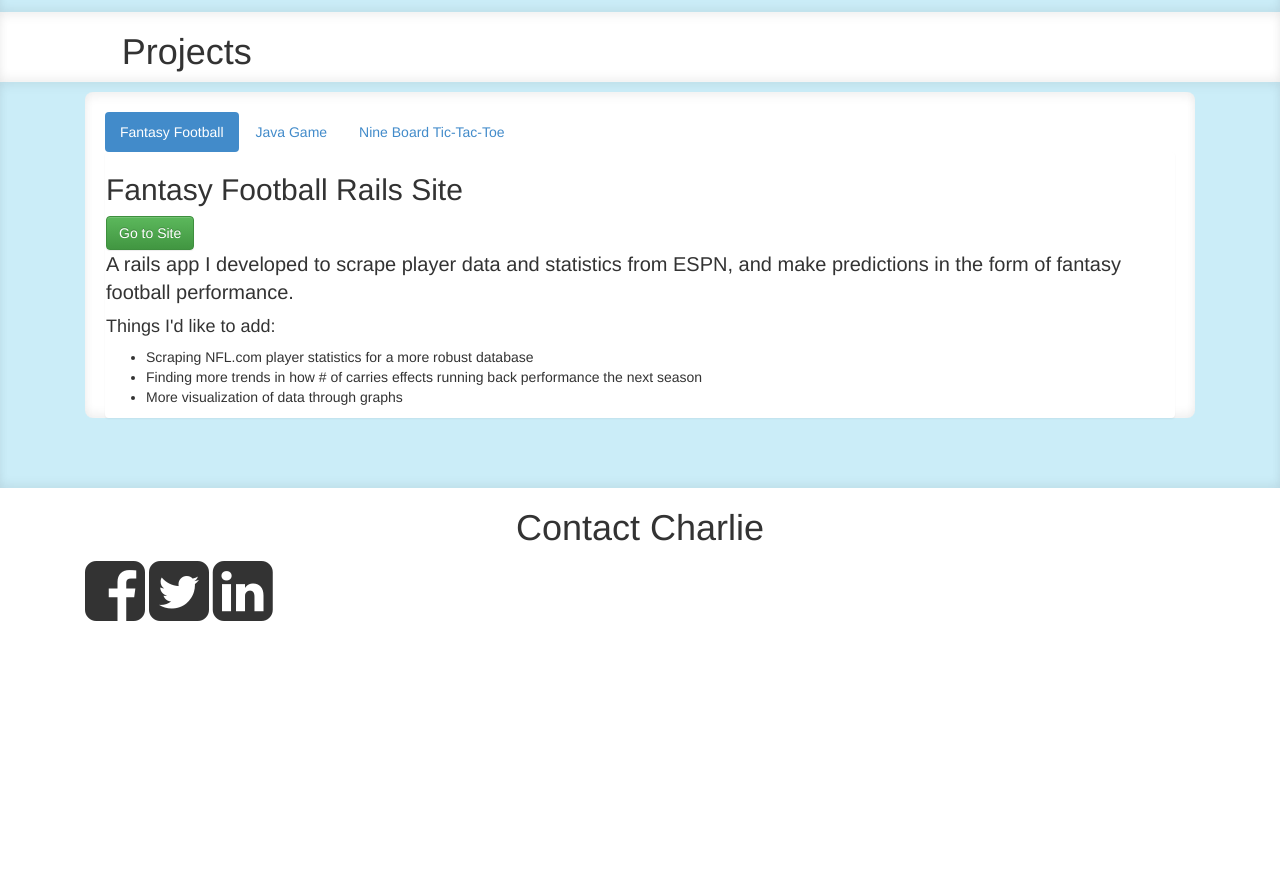
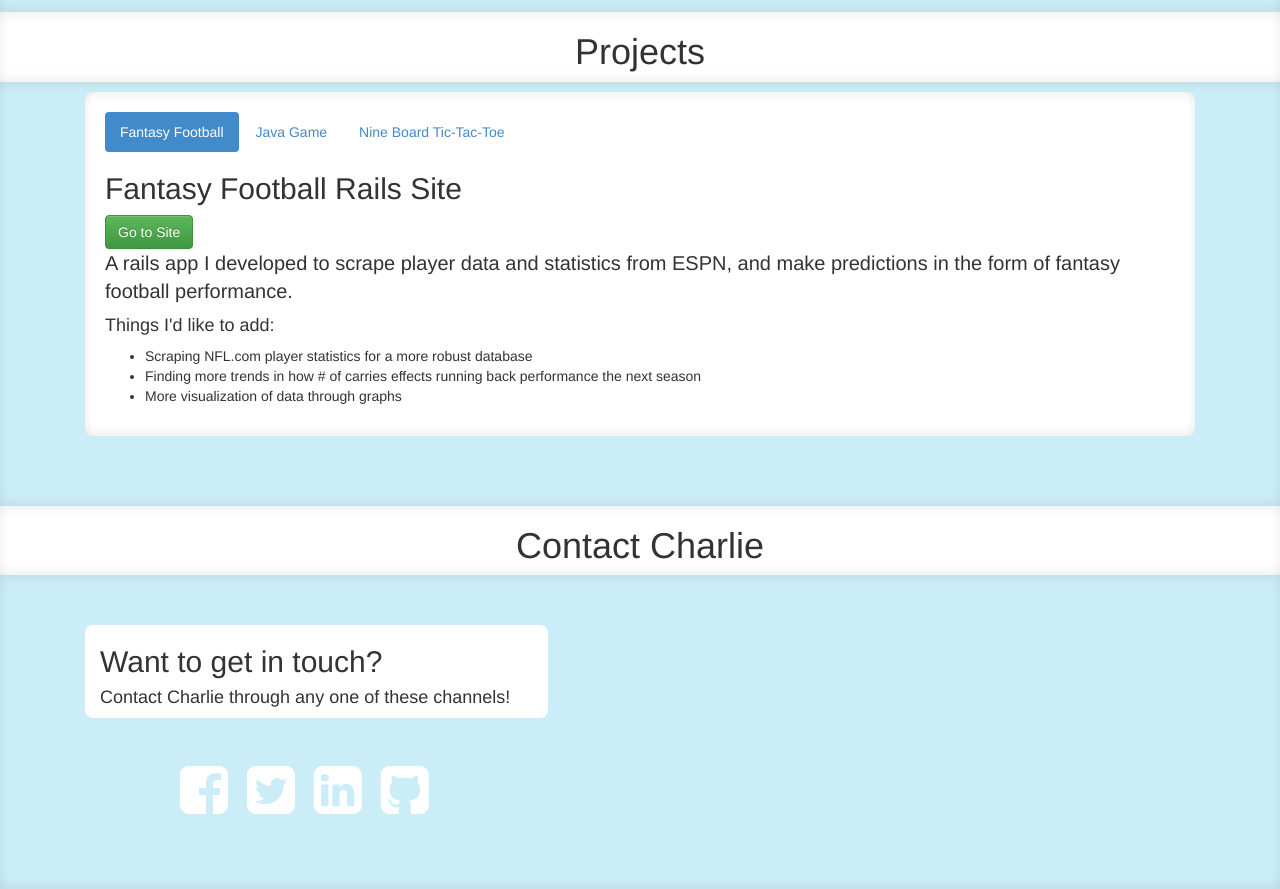
Before and after one commit to ckelman/personal_site, a plain HTML site: page index.html in a window 1280 px wide. Shown: the part 1280-2169 px from the top of the page. Before the commit the page ends 1907 px from the top, so only its background shows below. Drawn offline with Linux system fonts and the light colour scheme.

Commit message:
more styling and contact links work, added git contact

```diff
--- a/assets/css/my.css
+++ b/assets/css/my.css
@@ -200,6 +200,10 @@ i {
   margin-top:10px;
   margin-bottom: 70px;
 }
+
+.top-margin{
+  margin-top:10px;
+}
 .bottom-padding{
   padding-bottom:20px;
 }
@@ -211,5 +215,6 @@ i {
 }
 
 #contact i{
-  color: rgba(0,0,0,.8);
+  color: rgba(255,255,255,1);
+  margin-right:15px;
 }
--- a/contact.html
+++ b/contact.html
@@ -1,6 +1,42 @@
-<div id="contact">
+<div class='row white-bar'>
   <h1 class="text-center">Contact Charlie</h1>
-  <a href="#"><i class="fa fa-facebook-square fa-5x"></i></a>
-  <a href="#"><i class="fa fa-twitter-square fa-5x"></i></a>
-  <a href="#"><i class="fa fa-linkedin-square fa-5x"></i></a>
 </div>
+
+
+<div class="row blue-bar vertical-padding">
+  <div class="container">
+    <div class="col-sm-12 col-sm-offset-0">
+
+      <div class='col-sm-5 backed-text-light top-margin'>
+
+
+          <h2>Want to get in touch?</h2>
+          <h4>Contact Charlie through any one of these channels!</h4>
+
+      </div>
+    </div>
+
+      <div id="contact" class='col-sm-7 col-sm-offset-1 top-margin' style='margin-top:30px;'>
+        <div class='row'>
+           <a href="https://www.facebook.com/charlie.kelman.3"><i class="fa fa-facebook-square fa-4x"></i></a>
+
+
+           <a href="https://twitter.com/KelmanTime"><i class="fa fa-twitter-square fa-4x"></i></a>
+
+
+           <a href="https://www.linkedin.com/pub/charlie-kelman/99/15b/36b"><i class="fa fa-linkedin-square fa-4x"></i></a>
+
+
+           <a href="https://github.com/ckelman"><i class="fa fa-github-square fa-4x"></i></a>
+         </div>
+
+
+        </ul>
+
+      </div>
+
+
+
+    </div>
+
+</div>
--- a/index.html
+++ b/index.html
@@ -21,35 +21,16 @@
 
   <body>
 
-              <landing-info></landing-info>
-
-              <!-- <my-panels></my-panels> -->
-
-
-
-
-
-
-
-
-
+    <landing-info></landing-info>
 
     <div id="section3">
       <projects></projects>
     </div>
 
 
-    <div id="section3">
-      <div class="container">
-        <div class="row">
-          <div class="col-sm-12 col-sm-offset-0">
-            <contact></contact>
-              <!-- <my-panels></my-panels> -->
+    <div id="section4">
+      <contact></contact>
 
-            </div>
-          </div>
-        </div>
-      </div>
     </div>
 
 
--- a/landing.html
+++ b/landing.html
@@ -1,13 +1,14 @@
 <div class="" id="landing">
+
   <div class='container'>
     <h1 class="text-center vertical-padding col-sm-6 col-sm-offset-3">Charlie Kelman</h1>
   </div>
+
   <div class="vertical-padding"></div>
 
   <div class='backed-light' id='summary-icons'>
     <div class="row bottom-padding" >
       <div class='container'>
-
 
         <div class="col-sm-4">
           <h2 class="text-center">Programmer</h2>
@@ -50,13 +51,10 @@
 
 
 
-  </div>
+
 <div class='row' id='bio'>
+  <div class="row blue-bar">
 
-
-
-
-      <div class="row blue-bar">
     <div class='white-bar vertical-margins'>
       <div class='container'>
         <h2 class="text-center col-sm-6 col-sm-offset-3">About Charlie</h2>
@@ -65,7 +63,6 @@
 
     <div class='container'>
       <div class='row'>
-
         <div id='text-info'class="col-sm-6 backed-text-light" style='margin-top:70px;'>
             <p>
               Charlie Kelman attends the University of Rochester where he is pursung a double major in Computer Science and Economics.
--- a/projects.html
+++ b/projects.html
@@ -1,6 +1,6 @@
 <div class='white-bar'>
   <div class='row'>
-    <h1 class='col-sm-11 col-sm-offset-1'>Projects</h1>
+    <h1 class='text-center'>Projects</h1>
   </div>
 </div>
 
@@ -14,7 +14,7 @@
         <!-- <my-panels></my-panels> -->
 
 
-<section id= 'project-display' class="mytest white-bar vertical-margins horizontal-padding">
+<section id= 'project-display' class="mytest white-bar vertical-margins horizontal-padding bottom-padding">
   <ul class="nav nav-pills">
     <li ng-class="{ active: panel.isSelected(1) }"> <a href ng-click="panel.selectTab(1)">Fantasy Football</a> </li>
     <li ng-class="{ active: panel.isSelected(2) }"> <a href ng-click="panel.selectTab(2)">Java Game</a> </li>
@@ -22,7 +22,7 @@
   </ul>
 
 
-  <div class="panel" ng-show="panel.isSelected(1)">
+  <div class="" ng-show="panel.isSelected(1)">
     <h2>Fantasy Football Rails Site</h2>
     <a class='btn btn-md btn-success' href='http://www.charliekelman.com'>Go to Site</a>
     <p>A rails app I developed to scrape player data and statistics from ESPN, and make predictions in the form of fantasy football performance.</p>
@@ -38,11 +38,11 @@
 
   </div>
 
-  <div class="panel" ng-show="panel.isSelected(2)">
+  <div class="" ng-show="panel.isSelected(2)">
     <my-game></my-game>
   </div>
 
-  <div class="panel" ng-show="panel.isSelected(3)">
+  <div class="" ng-show="panel.isSelected(3)">
     <h1>HI</h1>
   </div>
 
```
Lines whose indentation alone changed are shown as unchanged.
